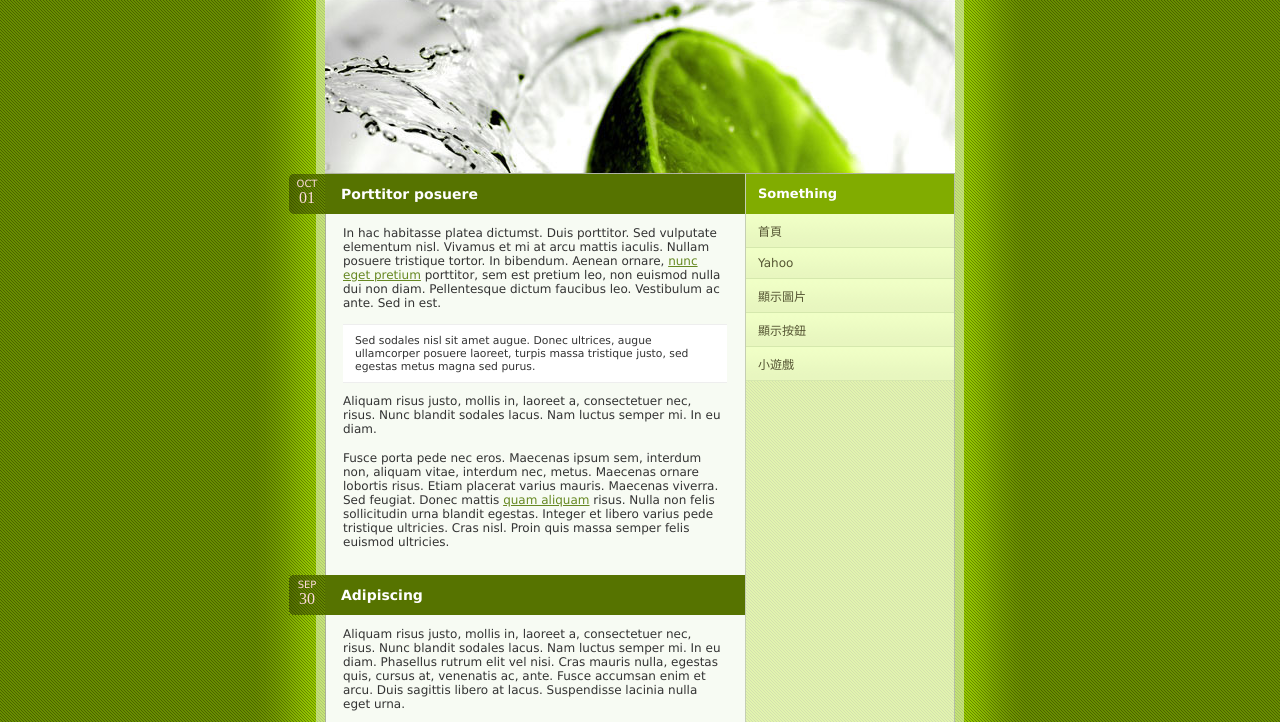
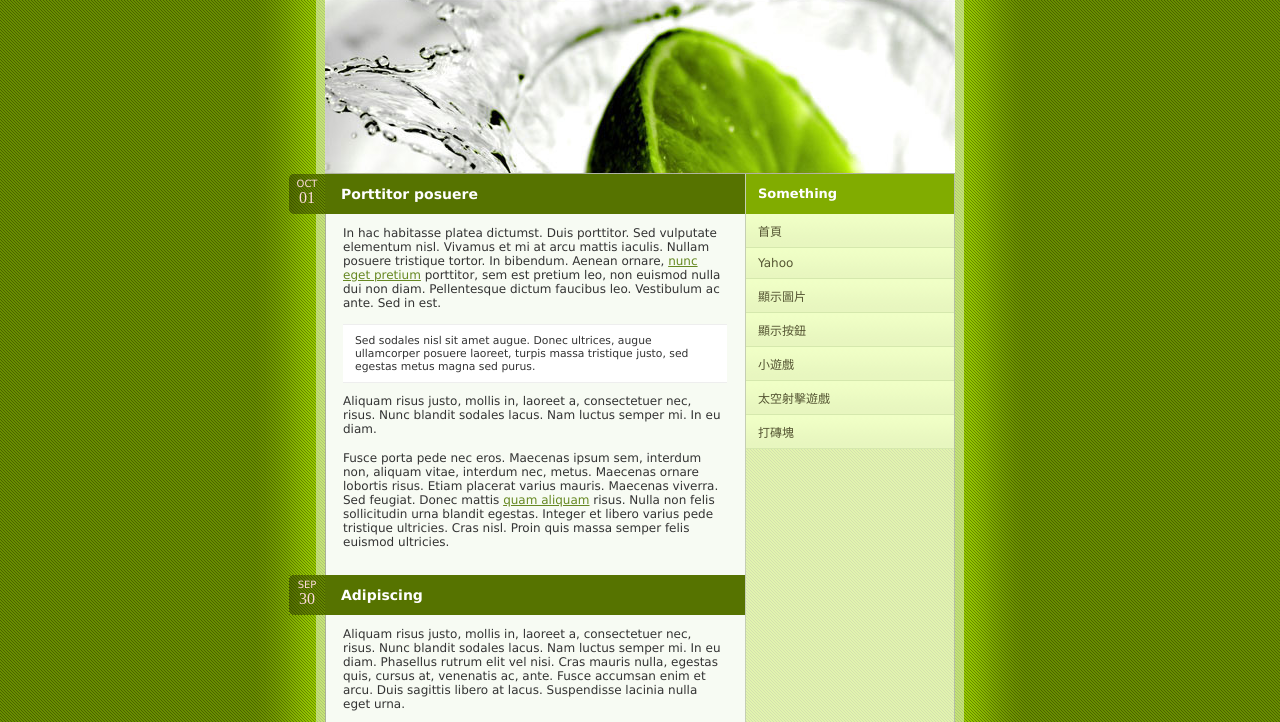
Before and after one commit to uwukuro/hw1, a plain HTML site: page index.html in a window 1280 px wide. Shown: the part 66-788 px from the top of the page. Drawn offline with Linux system fonts and the light colour scheme.

Commit message:
Fix HTML structure and add new navigation links

```diff
--- a/index.html
+++ b/index.html
@@ -91,6 +91,8 @@
 			<li><a href="a3.html" target="_blank">顯示圖片</a></li>
 			<li><a href="a4.html" target="_blank">顯示按鈕</a></li>
 			<li><a href="a5.html" target="_blank">小遊戲</a></li>
+			<li><a href="a6.html" target="_blank">太空射擊遊戲</a></li>
+			<li><a href="a7.html" target="_blank">打磚塊</a></li>
 		</ul>
 
 
```
